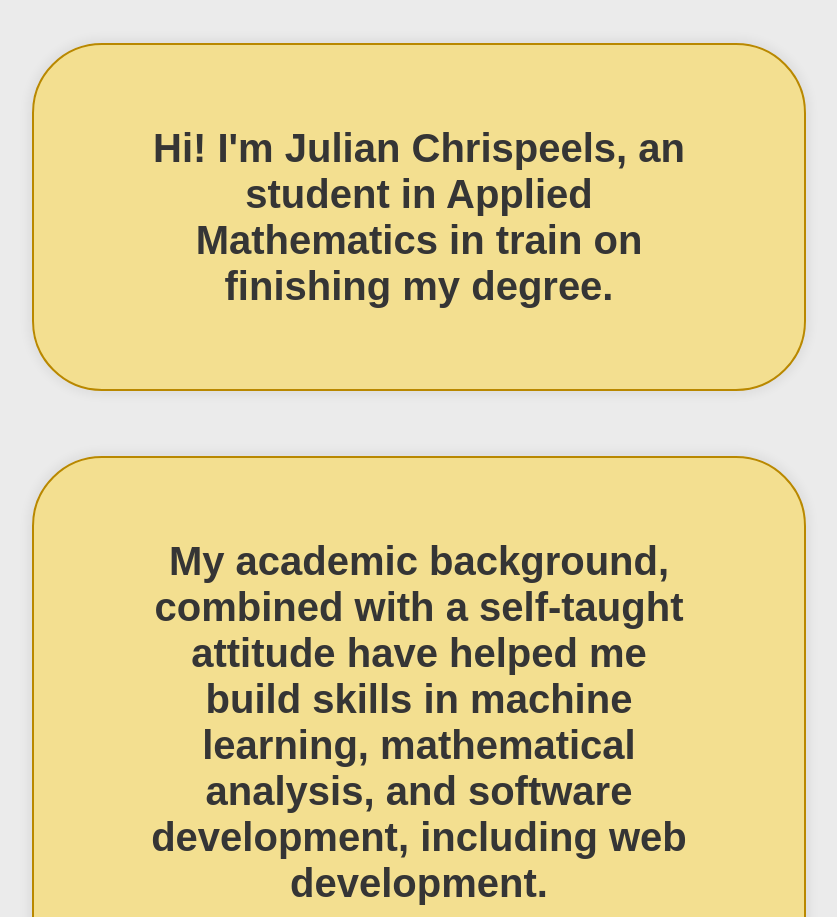
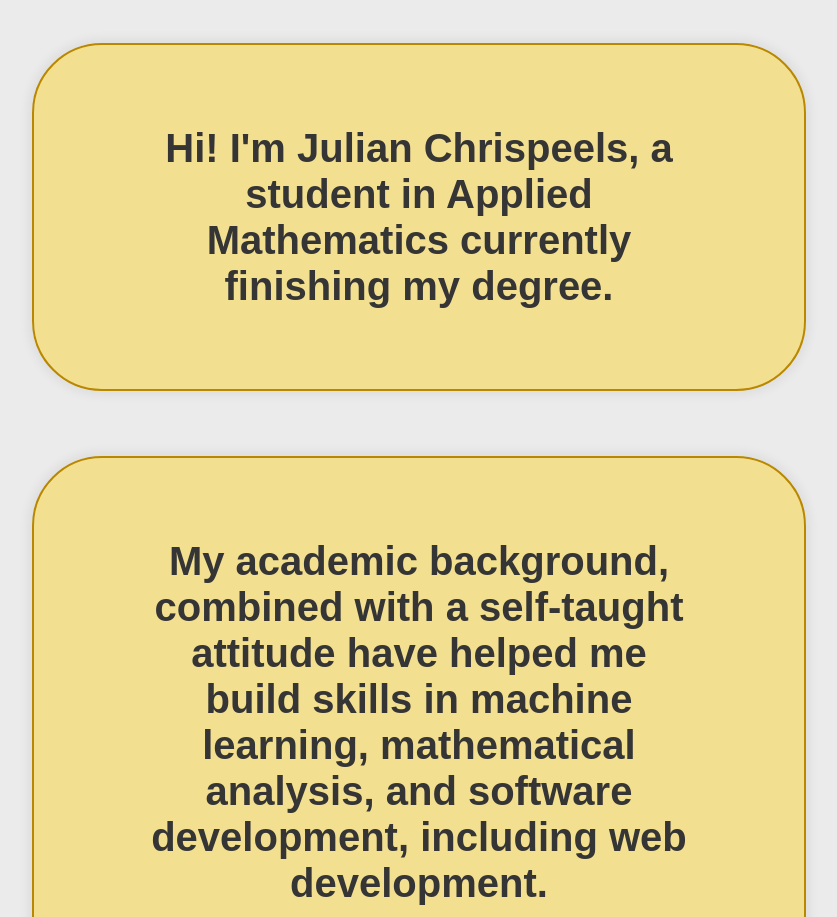
Before and after one commit to julianchrispeels/my-portfolio-react, a React (Create React App) app: page / in a window 1280 px wide. Shown: the part 6286-7203 px from the top of the page, without its empty margins (216-1053 px from the left). Built offline with nearby package versions, Linux system fonts and the light colour scheme; the HTML template or start-up script is replaced by a standard one; a web font is replaced by a local one.

Commit message:
Corrected text in about component

```diff
--- a/src/components/AboutMe/index.js
+++ b/src/components/AboutMe/index.js
@@ -4,7 +4,7 @@ import './styles.css';
 
 export default function AboutMe() {
 
-    const text1 = `Hi! I'm Julian Chrispeels, an student in Applied Mathematics in train on finishing my degree.`;
+    const text1 = `Hi! I'm Julian Chrispeels, a student in Applied Mathematics currently finishing my degree.`;
 
     const text2 = `My academic background, combined with a self-taught attitude have helped me build skills
         in machine learning, mathematical analysis, and software development, including web development. `;
```
